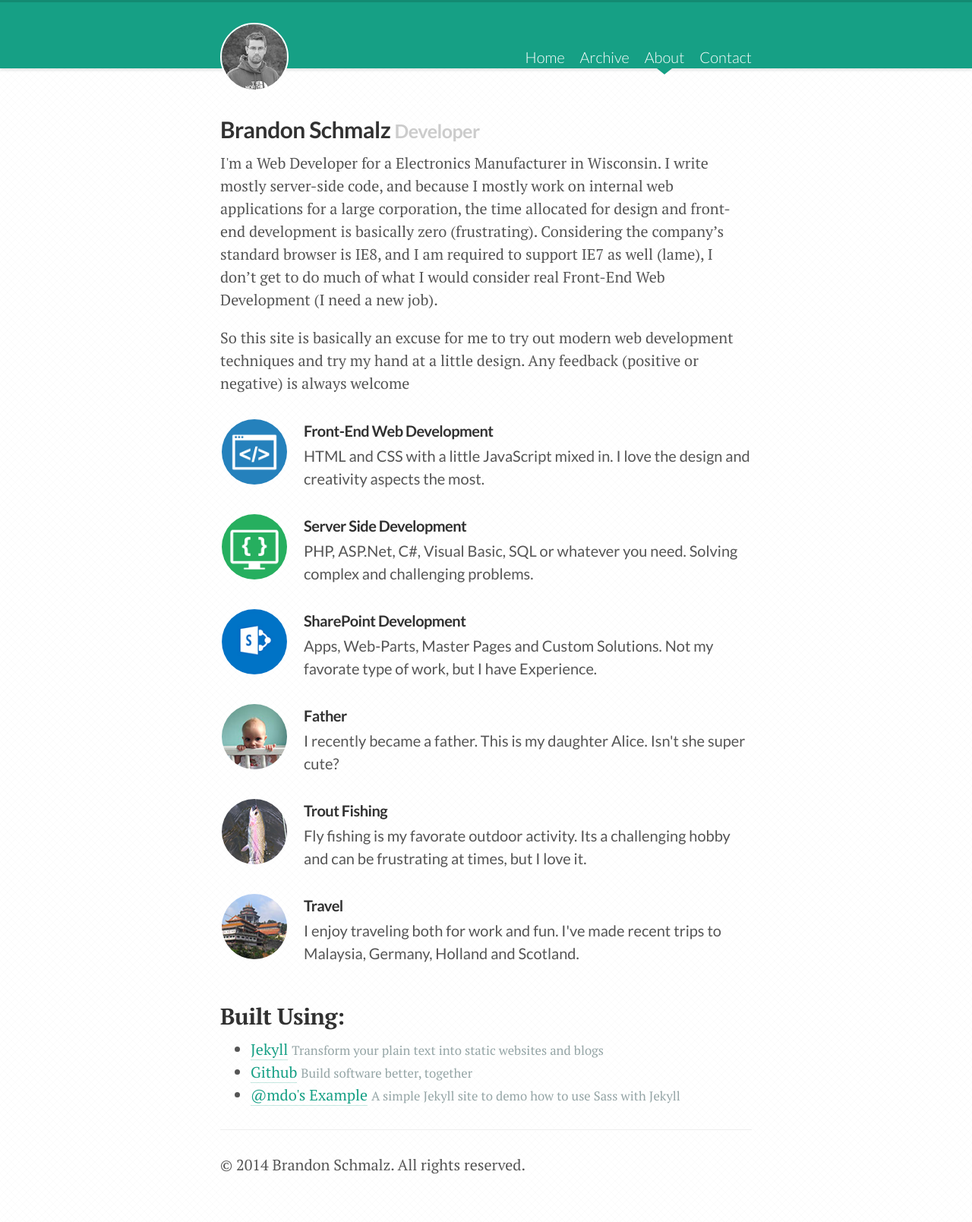
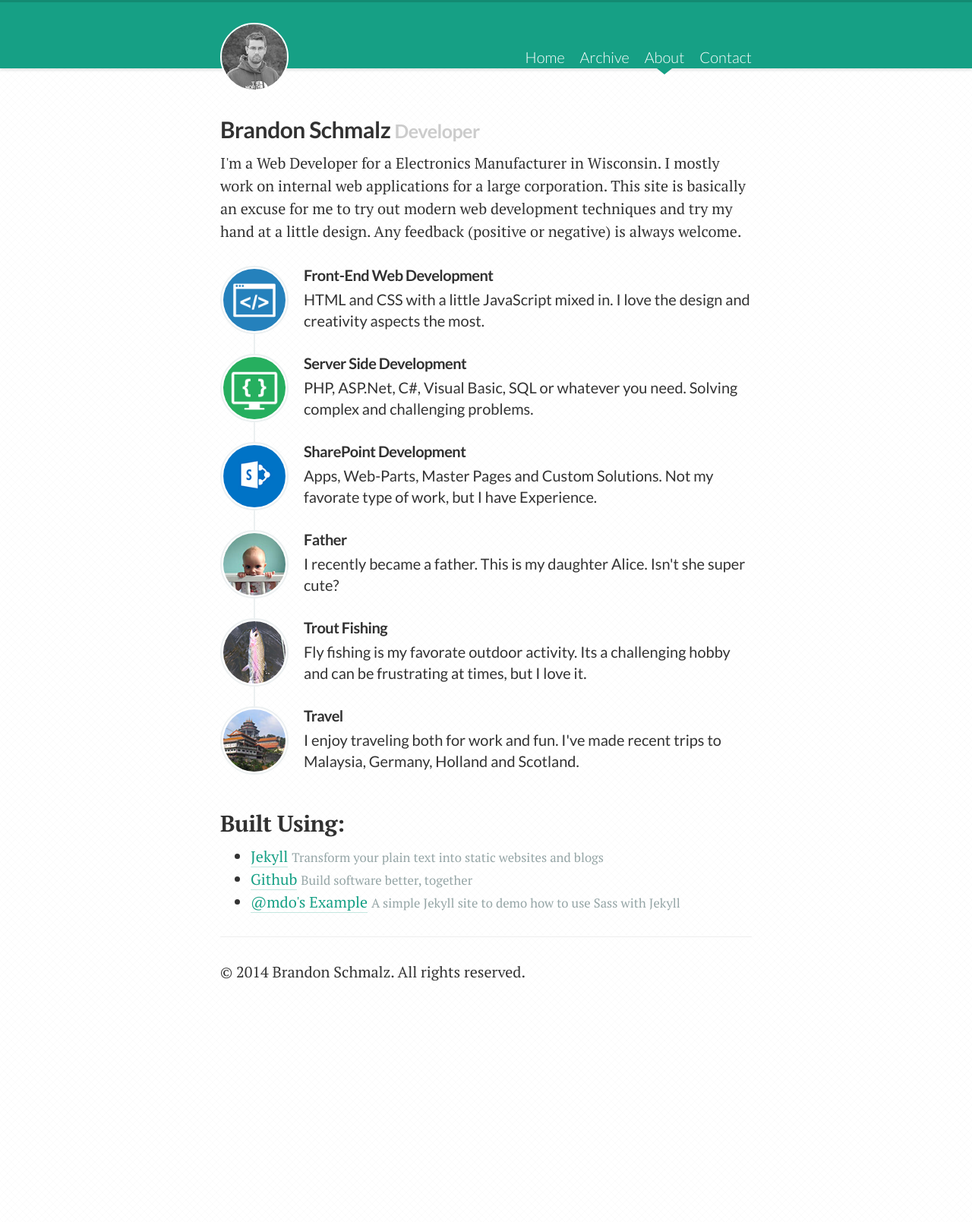
Before and after one commit to Schmalzy/Schmalzy.github.io, a Jekyll site: the page built from about.html, in a window 1280 px wide. Shown: the whole page at 76% size. Built offline with Jekyll 4.4.1, drawn with Linux system fonts in a browser that asks for light colours; after the commit the page ends 1355 px from its top, so only the background shows below that.

Commit message:
small updates

```diff
--- a/_scss/about.scss
+++ b/_scss/about.scss
@@ -1,6 +1,22 @@
 // About page
 //
 // Update components from the about page
+.about-container {
+  position: relative;
+}
+
+.about-container::after {
+  @media (min-width: $break-point-desktop) {
+    content: " ";
+    position: absolute;
+    top: 45px;
+    bottom: 45px;
+    left: 44px;
+    width: 2px;
+    background-color: $secondary-color-gray;
+    z-index: -1;
+  }
+}
 
 .page-about > h1,
 .about-item {
@@ -28,6 +44,7 @@
   height: 90px;
   width: 90px;
   box-shadow: $box-shadow-images;
+  border: 2px solid $secondary-color-gray;
 
   @media (min-width: $break-point-desktop) {
     margin: 0 1rem 0 0;
@@ -36,16 +53,20 @@
 }
 
 .about-img > img {
-  border: 2px solid rgba(255,255,255, 0.3);
+  border: 2px solid #fff;
   border-radius: 50%;
   height: 100%;
   width: 100%;
 }
 
 .about-info > h3 {
-  margin: 0.25rem 0;
+  margin: 0 0 0.25rem;
   font-size: 1rem;
   font-family: $font-family-heading;
+}
+
+.about-info p {
+  line-height: 1.4rem;
 }
 
 .about-info {
--- a/_scss/contact.scss
+++ b/_scss/contact.scss
@@ -30,7 +30,7 @@
   }
 }
 
-.contact-panel a {
+.contact-panel-icon a {
   position: relative;
   border-bottom: 0;
   height: 90px;
@@ -57,7 +57,7 @@
   }
 }
 
-.contact-panel:hover a::after {
+.contact-panel-icon:hover a::after {
   -webkit-transform: scale(1.1);
   -moz-transform: scale(1.1);
   transform: scale(1.1);
--- a/_scss/footer.scss
+++ b/_scss/footer.scss
@@ -2,7 +2,10 @@
 //
 // Styles specific to the footer and its components
 
+footer {
+  margin-bottom: 2rem;
+}
+
 .feedback {
-
 	@include clearfix;
 }
--- /dev/null
+++ b/_scss/home.scss
@@ -0,0 +1,7 @@
+// Home page
+//
+// Update components from the home page
+
+.hero {
+
+}
--- a/_scss/layout.scss
+++ b/_scss/layout.scss
@@ -11,7 +11,3 @@
 
   @include clearfix;
 }
-
-footer {
-  margin-bottom: 2rem;
-}
--- a/_scss/variables.scss
+++ b/_scss/variables.scss
@@ -17,7 +17,7 @@ $base-color-tags        : rgba( $base-color, .65 );
 $secondary-color-gray   : #ecf0f1;
 
 $link-color-primary     : $base-color;
-$type-color-primary     : #555;
+$type-color-primary     : #333;
 $type-color-muted       : #95a5a6;
 
 // Global font size
--- a/about.html
+++ b/about.html
@@ -6,10 +6,9 @@ display: 3
 ---
 
 <h1>{{ site.your_name }} <small>{{ site.your_title }}</small></h1>
-<p>I'm a Web Developer for a Electronics Manufacturer in Wisconsin. I write mostly server-side code, and because I mostly work on internal web applications for a large corporation, the time allocated for design and front-end development is basically zero (frustrating). Considering the company’s standard browser is IE8, and I am required to support IE7 as well (lame), I don’t get to do much of what I would consider real Front-End Web Development (I need a new job).</p>
+<p>I'm a Web Developer for a Electronics Manufacturer in Wisconsin. I mostly work on internal web applications for a large corporation. This site is basically an excuse for me to try out modern web development techniques and try my hand at a little design. Any feedback (positive or negative) is always welcome.</p>
 
-<p>So this site is basically an excuse for me to try out modern web development techniques and try my hand at a little design. Any feedback (positive or negative) is always welcome</p>
-
+<div class="about-container">
 {% for about_item in site.data.about_items %}
   <div class="about-item">
     <div class="about-img">
@@ -21,6 +20,7 @@ display: 3
     </div>
   </div>
 {% endfor %}
+</div>
 
 <h2>Built Using:</h2>
 <ul>
--- a/css/styles.scss
+++ b/css/styles.scss
@@ -14,6 +14,7 @@
 
 //Components
 @import "header";
+@import "home";
 @import "posts";
 @import "about";
 @import "contact";
--- a/index.html
+++ b/index.html
@@ -4,6 +4,10 @@ title: Home
 class: page-home
 display: 1
 ---
+
+<div class="hero">
+
+</div>
 
 {% for post in site.posts limit:3 %}
 
```
